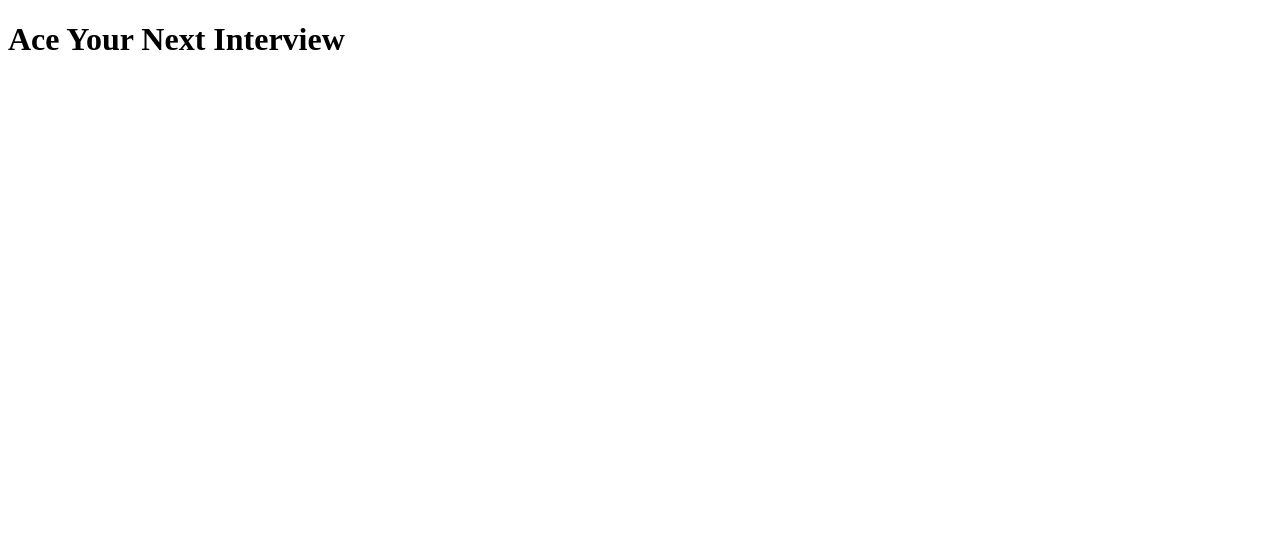
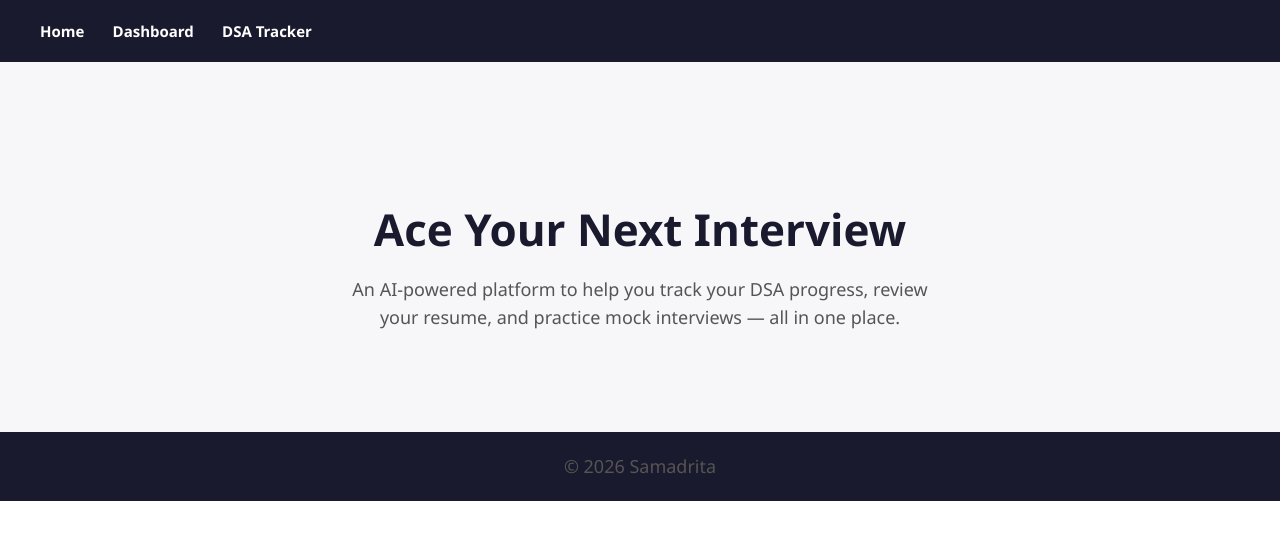
Before and after one commit to samadrita03-beep/ai-interview-prep, a plain HTML site: page index.html in a window 1280 px wide. Drawn offline with Linux system fonts and the light colour scheme.

Commit message:
Add nav, hero section, footer with styling

```diff
--- a/index.html
+++ b/index.html
@@ -2,9 +2,24 @@
 <html>
     <head>
         <title>AI INTERVIEW PREP</title>
+        <link rel="stylesheet" href="style.css">
     </head>
     <body>
+    <header>
+        <nav>
+            <a href="#">Home</a>
+            <a href="#">Dashboard</a>
+            <a href="#">DSA Tracker</a>
+        </nav>
+    </header>
+
+    <section>
         <h1>Ace Your Next Interview</h1>
+        <p>An AI-powered platform to help you track your DSA progress, review your resume, and practice mock interviews — all in one place.</p>
+    </section>
 
-    </body>
+    <footer>
+        <p>&copy; 2026 Samadrita</p>
+    </footer>
+</body>
 </html>
--- /dev/null
+++ b/style.css
@@ -0,0 +1,52 @@
+body {
+  font-family: 'Segoe UI', Arial, sans-serif;
+  margin: 0;
+  padding: 0;
+}
+
+header {
+  background-color: #1a1a2e;
+  padding: 20px 40px;
+  display: flex;
+  align-items: center;
+}
+
+nav a {
+  color: white;
+  text-decoration: none;
+  margin-right: 24px;
+  font-weight: 600;
+  font-size: 15px;
+}
+
+nav a:hover {
+  color: #7f9cf5;
+}
+
+section {
+  padding: 100px 20px;
+  text-align: center;
+  background-color: #f7f7fa;
+}
+
+h1 {
+  color: #1a1a2e;
+  font-size: 44px;
+  margin-bottom: 16px;
+}
+
+p {
+  color: #555;
+  font-size: 18px;
+  max-width: 600px;
+  margin: 0 auto;
+  line-height: 1.6;
+}
+
+footer {
+  background-color: #1a1a2e;
+  color: #ccc;
+  text-align: center;
+  padding: 20px;
+  font-size: 14px;
+}
```
